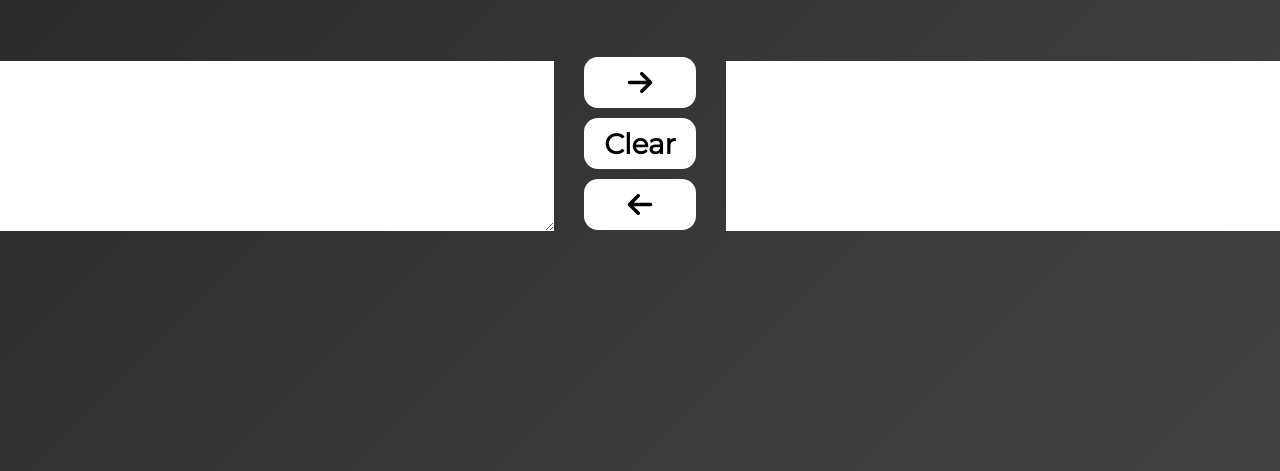
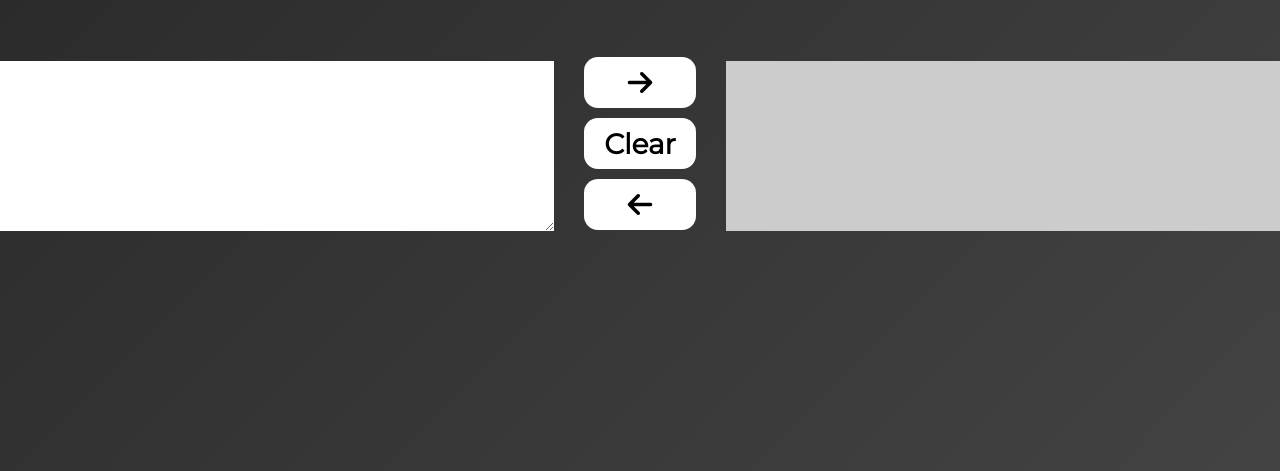
Before and after one commit to Ehabel/MorsecodeTranslator, a website with bundled scripts: page index.html in a window 1280 px wide. Shown: the part 329-800 px from the top of the page. Built offline with nearby package versions, Linux system fonts and the light colour scheme.

Commit message:
added testing stuff

```diff
--- a/index.html
+++ b/index.html
@@ -45,7 +45,7 @@
                 </button>
             </div>
             <div class="morse">
-                <textarea class="morse__textarea scrollbar"></textarea>
+                <textarea class="morse__textarea scrollbar" disabled></textarea>
             </div>
         </section>
     </body>
```
Also changed, not shown: js/dict.test.js (added, +3 -0 lines).
